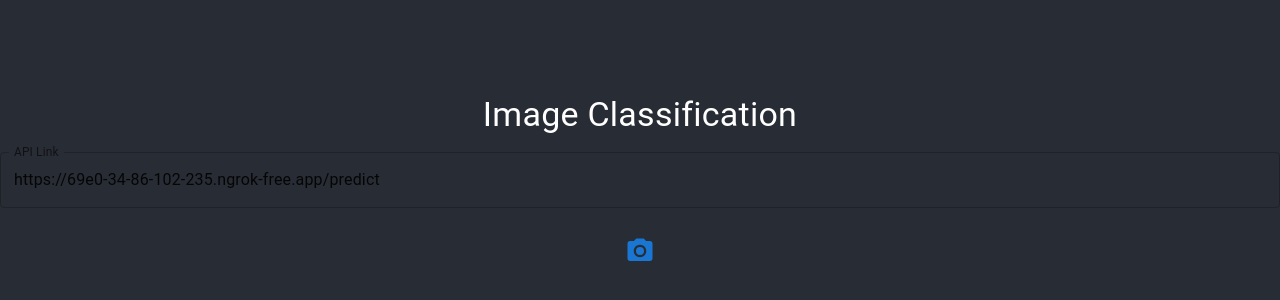
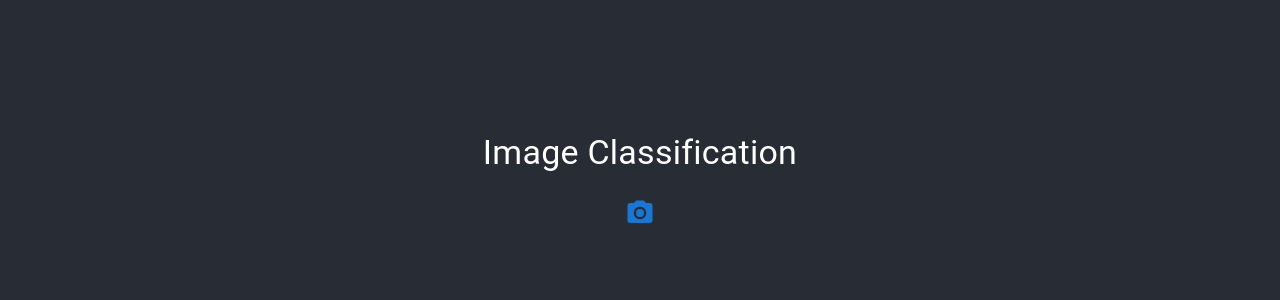
Before and after one commit to Madhukar-Reddy2002/flowerAPP, a React (Vite) app: page / in a window 1280 px wide. Shown: the part 216-516 px from the top of the page. Built offline with nearby package versions, Linux system fonts and the light colour scheme; the HTML template or start-up script is replaced by a standard one.

Commit message:
Update2 App.jsx

```diff
--- a/src/App.jsx
+++ b/src/App.jsx
@@ -1,5 +1,5 @@
 import React, { useState } from 'react';
-import { Box, Typography, IconButton, CircularProgress, TextField } from '@mui/material';
+import { Box, Typography, IconButton, CircularProgress } from '@mui/material';
 import PhotoCamera from '@mui/icons-material/PhotoCamera';
 import axios from 'axios';
 
@@ -8,7 +8,6 @@ const App = () => {
   const [prediction, setPrediction] = useState(null);
   const [previewUrl, setPreviewUrl] = useState(null);
   const [loading, setLoading] = useState(false);
-  const [apiLink, setApiLink] = useState('https://69e0-34-86-102-235.ngrok-free.app/predict'); // default link
 
   const handleFileChange = async (event) => {
     const file = event.target.files[0];
@@ -22,7 +21,7 @@ const App = () => {
       formData.append('file', file);
 
       const response = await axios.post(
-        apiLink,
+        'https://7902-34-148-231-189.ngrok-free.app/predict',
         formData,
         { headers: { 'Content-Type': 'multipart/form-data' } }
       );
@@ -35,10 +34,6 @@ const App = () => {
     }
   };
 
-  const handleApiLinkChange = (event) => {
-    setApiLink(event.target.value);
-  };
-
   return (
     <Box
       sx={{
@@ -48,22 +43,13 @@ const App = () => {
         justifyContent: 'center',
         textAlign: 'center',
         height: '100vh',
-        width: '100vw',
+        width:"100vw",
         backgroundColor: '#282c34',
       }}
     >
       <Typography variant="h4" color="white" mb={2}>
         Image Classification
       </Typography>
-
-      <TextField
-        label="API Link"
-        variant="outlined"
-        fullWidth
-        value={apiLink}
-        onChange={handleApiLinkChange}
-        style={{ marginBottom: '20px' }}
-      />
 
       <input
         accept="image/*"
@@ -85,9 +71,9 @@ const App = () => {
           alt="Selected"
           style={{
             marginTop: '20px',
-            width: '300px',
-            height: '300px',
-            objectFit: 'cover',
+            width: '300px', // Fixed width
+            height: '300px', // Fixed height
+            objectFit: 'cover', // Ensure the image covers the container
             borderRadius: '8px',
           }}
         />
```
